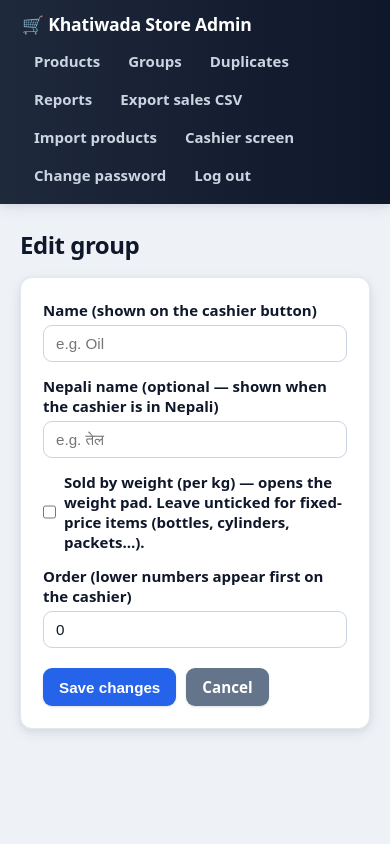
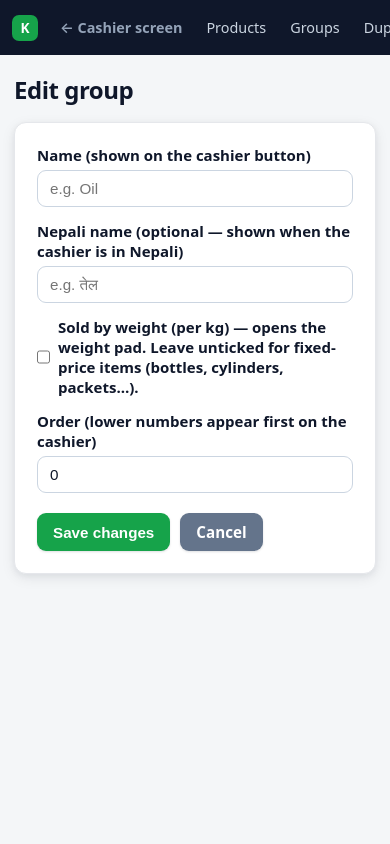
Before and after one commit to utsavkth/nepal-pos, a Flask app: template templates/admin_group_form.html in a window 390 px wide. Run offline with Flask 3, Linux system fonts and the light colour scheme; the template is opened without the code that fills it, so the values that code supplies are empty; some libraries are stand-ins or nearby versions.

Commit message:
UI redesign: dark header, green brand, admin sidebar, bill steppers
Adapted from the Claude Design mockup ("Nepal POS - Redesign") as a visual
refresh only — every confirmed behaviour is unchanged: group buttons with the
variety picker, NEW SALE confirmation, per-line price override, Clear Bill,
bilingual chrome, BS date/clock, responsive iPhone layout, and the
green/orange/indigo tile type-coding (decision 17).

Cashier: dark slate header with a CSS-drawn green "K" logo block (replaces the
cart emoji), green primary actions (SCAN, focus rings, NEW SALE), "Current
Sale" bill header with an item-count badge, bill-line photo thumbnails
(hidden on phone widths to avoid overflow), quantity +/- steppers on piece
lines (minus at 1 removes the line), unit-price "each" detail, and the total
shown on the NEW SALE button.

Admin: dark sidebar shell (Catalog / Reports & data / Account) with active
states via request.endpoint, collapsing to a horizontal scroll bar under
860px; green primary buttons; category/status chips; photo thumbnails in the
products table; quiet text-style row actions. All routes/controls kept,
including Deactivate/Reactivate.

Frontend-only — no backend or schema changes. tests.py 147/147. Verified in
the browser at desktop and 375px: full sale flow (piece + weighed litre +
override + confirm), steppers, Nepali toggle, and every admin page.

Co-Authored-By: Claude Fable 5 <noreply@anthropic.com>

```diff
--- a/static/admin.css
+++ b/static/admin.css
@@ -6,12 +6,13 @@
 :root {
   --ink: #0f172a;          /* slate-900 */
   --muted: #64748b;        /* slate-500 */
-  --accent: #2563eb;       /* blue-600 */
-  --accent-dark: #1d4ed8;  /* blue-700 */
-  --accent-soft: #eff6ff;  /* blue-50 */
+  --accent: #2563eb;       /* blue-600 (legacy links) */
+  --brand: #16a34a;        /* green-600 — primary action colour (redesign) */
+  --brand-dark: #15803d;   /* green-700 */
+  --brand-soft: #f0fdf4;   /* green-50 */
   --green: #059669;
   --red: #dc2626;
-  --border: #e2e8f0;       /* slate-200 */
+  --border: #e5e7eb;
   --radius: 12px;
   --shadow-sm: 0 1px 2px rgba(15,23,42,.06), 0 1px 3px rgba(15,23,42,.08);
   --shadow-md: 0 4px 14px rgba(15,23,42,.08), 0 2px 6px rgba(15,23,42,.05);
@@ -20,37 +21,79 @@
 
 body {
   font-family: system-ui, -apple-system, "Segoe UI", Roboto, sans-serif;
-  background: #eef2f7;
+  background: #f4f6f8;
   color: var(--ink);
   font-size: 15px;
   -webkit-font-smoothing: antialiased;
 }
 
-.admin-header {
+/* ---- Shell: dark sidebar + scrolling content (redesign) ---- */
+
+.admin-shell { display: flex; min-height: 100vh; min-height: 100dvh; }
+
+.admin-sidebar {
+  width: 236px;
+  flex-shrink: 0;
+  background: #0f172a;
+  display: flex;
+  flex-direction: column;
+  padding: 16px 12px;
+  gap: 2px;
+  position: sticky;
+  top: 0;
+  align-self: flex-start;
+  height: 100vh;
+  height: 100dvh;
+  overflow-y: auto;
+}
+.admin-brand {
   display: flex;
   align-items: center;
-  justify-content: space-between;
-  flex-wrap: wrap;
+  gap: 10px;
+  font-weight: 700;
+  font-size: 0.95rem;
+  color: #fff;
+  padding: 6px 8px 16px;
+  white-space: nowrap;
+}
+.brand-logo {
+  width: 26px;
+  height: 26px;
+  flex-shrink: 0;
+  border-radius: 7px;
+  background: var(--brand);
+  color: #fff;
+  display: inline-flex;
+  align-items: center;
+  justify-content: center;
+  font-weight: 800;
+  font-size: 0.85rem;
+}
+.side-section {
+  font-size: 0.72rem;
+  font-weight: 700;
+  text-transform: uppercase;
+  letter-spacing: 0.06em;
+  color: #64748b;
+  padding: 14px 10px 6px;
+}
+.side-link {
+  display: flex;
+  align-items: center;
   gap: 8px;
-  background: linear-gradient(90deg, #1e293b, #0f172a);
-  color: #fff;
-  padding: 12px 22px;
-  box-shadow: var(--shadow-md);
+  padding: 8px 10px;
+  border-radius: 7px;
+  color: #cbd5e1;
+  font-weight: 500;
+  font-size: 0.9rem;
+  text-decoration: none;
+  transition: background .12s, color .12s;
 }
-.admin-brand { font-weight: 800; font-size: 1.1rem; letter-spacing: -0.01em; }
-.admin-brand::before { content: "🛒 "; }
-.admin-header nav { display: flex; flex-wrap: wrap; gap: 4px; }
-.admin-header nav a {
-  color: #cbd5e1;
-  text-decoration: none;
-  padding: 7px 12px;
-  border-radius: 999px;
-  font-weight: 600;
-  transition: background .15s, color .15s;
-}
-.admin-header nav a:hover { background: rgba(255,255,255,.12); color: #fff; }
+.side-link:hover { background: #1e293b; color: #fff; }
+.side-link.active { background: var(--brand); color: #fff; font-weight: 700; }
+.side-back { color: #94a3b8; font-weight: 600; margin-bottom: 10px; }
 
-.admin-main { max-width: 1000px; margin: 0 auto; padding: 24px 20px; }
+.admin-main { flex: 1; min-width: 0; max-width: 1040px; padding: 28px 32px; }
 
 h1 { font-size: 1.5rem; margin-bottom: 16px; letter-spacing: -0.02em; }
 h2 { font-size: 1.05rem; margin-bottom: 10px; }
@@ -81,7 +124,7 @@ h2 { font-size: 1.05rem; margin-bottom: 10px; }
 /* Buttons and inputs */
 button, .button {
   display: inline-block;
-  background: var(--accent);
+  background: var(--brand);
   color: #fff;
   border: none;
   border-radius: 9px;
@@ -189,3 +271,27 @@ td.actions form { display: inline-block; margin-left: 6px; }
 .login-box label { font-weight: 600; }
 .back-link { display: block; text-align: center; margin-top: 4px; color: var(--accent); text-decoration: none; font-weight: 600; }
 .back-link:hover { text-decoration: underline; }
+
+/* ---- Narrow screens: sidebar collapses to a horizontal scroll bar ---- */
+
+@media (max-width: 860px) {
+  .admin-shell { flex-direction: column; }
+  .admin-sidebar {
+    width: 100%;
+    height: auto;
+    position: static;
+    flex-direction: row;
+    align-items: center;
+    gap: 4px;
+    padding: 10px 12px;
+    overflow-x: auto;
+    overflow-y: hidden;
+  }
+  .admin-brand { padding: 0 8px 0 0; }
+  .admin-brand .brand-name { display: none; } /* logo only, save width */
+  .side-section { display: none; }
+  .side-link { white-space: nowrap; flex-shrink: 0; }
+  .side-back { margin-bottom: 0; }
+  .admin-main { padding: 18px 14px; }
+  table { display: block; overflow-x: auto; }
+}
--- a/templates/admin_base.html
+++ b/templates/admin_base.html
@@ -7,26 +7,33 @@
 <link rel="stylesheet" href="{{ url_for('static', filename='admin.css') }}">
 </head>
 <body>
-<header class="admin-header">
-  <span class="admin-brand">Khatiwada Store Admin</span>
-  <nav>
-    <a href="{{ url_for('admin_products') }}">Products</a>
-    <a href="{{ url_for('admin_groups') }}">Groups</a>
-    <a href="{{ url_for('admin_duplicates') }}">Duplicates</a>
-    <a href="{{ url_for('admin_reports') }}">Reports</a>
-    <a href="{{ url_for('admin_sales_export') }}">Export sales CSV</a>
-    <a href="{{ url_for('admin_import') }}">Import products</a>
-    <a href="{{ url_for('cashier') }}">Cashier screen</a>
-    <a href="{{ url_for('admin_change_password') }}">Change password</a>
-    <a href="{{ url_for('admin_logout') }}">Log out</a>
-  </nav>
-</header>
+{% set ep = request.endpoint or "" %}
+<div class="admin-shell">
+<aside class="admin-sidebar">
+  <div class="admin-brand"><span class="brand-logo">K</span><span class="brand-name">Khatiwada Store</span></div>
+  <a class="side-link side-back" href="{{ url_for('cashier') }}">← Cashier screen</a>
+
+  <div class="side-section">Catalog</div>
+  <a class="side-link {{ 'active' if ep.startswith('admin_product') }}" href="{{ url_for('admin_products') }}">Products</a>
+  <a class="side-link {{ 'active' if ep.startswith('admin_group') }}" href="{{ url_for('admin_groups') }}">Groups</a>
+  <a class="side-link {{ 'active' if ep.startswith('admin_duplicates') }}" href="{{ url_for('admin_duplicates') }}">Duplicates</a>
+
+  <div class="side-section">Reports &amp; data</div>
+  <a class="side-link {{ 'active' if ep == 'admin_reports' }}" href="{{ url_for('admin_reports') }}">Reports</a>
+  <a class="side-link" href="{{ url_for('admin_sales_export') }}">Export sales CSV</a>
+  <a class="side-link {{ 'active' if ep == 'admin_import' }}" href="{{ url_for('admin_import') }}">Import products</a>
+
+  <div class="side-section">Account</div>
+  <a class="side-link {{ 'active' if ep == 'admin_change_password' }}" href="{{ url_for('admin_change_password') }}">Change password</a>
+  <a class="side-link" href="{{ url_for('admin_logout') }}">Log out</a>
+</aside>
 <main class="admin-main">
   {% with messages = get_flashed_messages() %}
     {% for msg in messages %}<p class="flash">{{ msg }}</p>{% endfor %}
   {% endwith %}
   {% block content %}{% endblock %}
 </main>
+</div>
 {% block scripts %}{% endblock %}
 </body>
 </html>
--- a/templates/cashier.html
+++ b/templates/cashier.html
@@ -37,7 +37,10 @@
 
   <section class="bill">
     <div class="bill-title">
-      <span data-i18n="bill">Bill</span>
+      <span class="bill-title-left">
+        <span data-i18n="bill">Current Sale</span>
+        <span id="bill-count" class="bill-count" hidden></span>
+      </span>
       <button id="clear-bill-btn" class="btn-clear-bill" type="button" disabled data-i18n="clear">Clear</button>
     </div>
     <ul id="bill-lines" class="bill-lines"></ul>
```
Also changed, not shown: other parts of static/admin.css (+43 -4 lines), static/cashier.js (+51 -3 lines), static/i18n.js (+7 -1 lines), static/style.css (+107 -50 lines), templates/admin_products.html (+11 -5 lines).
